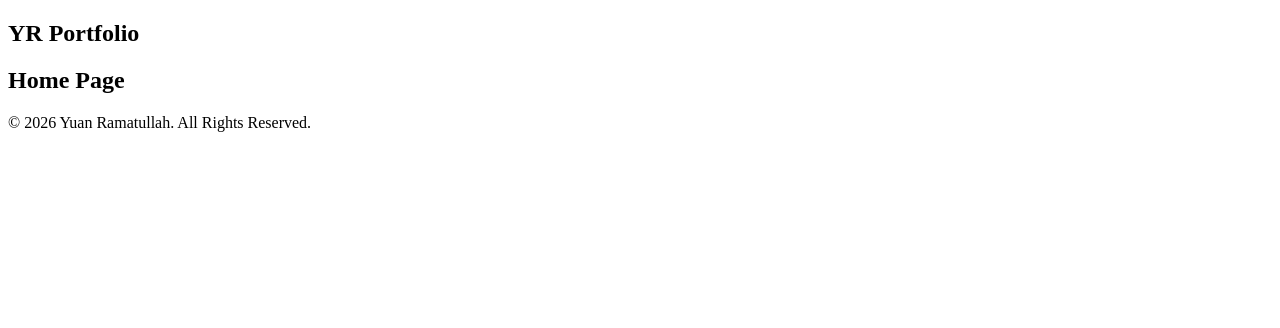
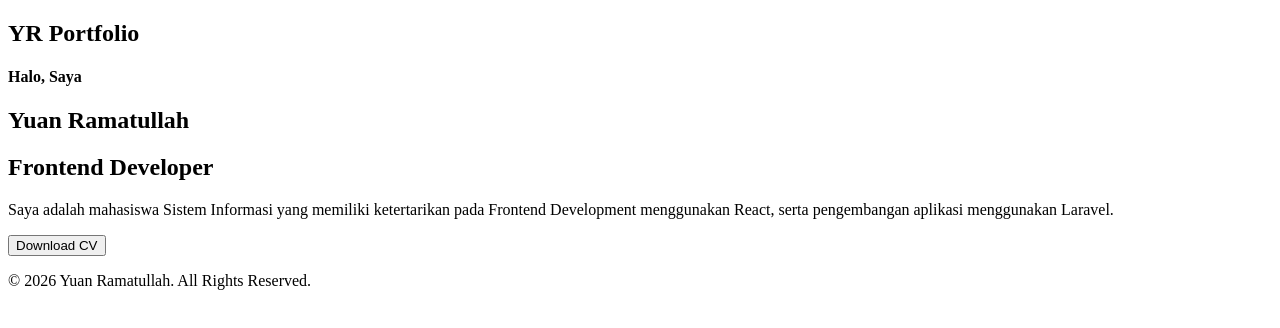
Before and after one commit to ramatullah12/portofolio, a React app in the folder portfolio/: page / in a window 1280 px wide. Shown: the top 328 px of the page. Built offline with nearby package versions, Linux system fonts and the light colour scheme; the HTML template or start-up script is replaced by a standard one.

Commit message:
feat: create hero section

```diff
--- a/portfolio/src/components/sections/Hero.tsx
+++ b/portfolio/src/components/sections/Hero.tsx
@@ -0,0 +1,21 @@
+const Hero = () => {
+  return (
+    <section>
+      <h4>Halo, Saya</h4>
+
+      <h1>Yuan Ramatullah</h1>
+
+      <h2>Frontend Developer</h2>
+
+      <p>
+        Saya adalah mahasiswa Sistem Informasi yang memiliki
+        ketertarikan pada Frontend Development menggunakan React,
+        serta pengembangan aplikasi menggunakan Laravel.
+      </p>
+
+      <button>Download CV</button>
+    </section>
+  );
+};
+
+export default Hero;
--- a/portfolio/src/pages/Home.tsx
+++ b/portfolio/src/pages/Home.tsx
@@ -1,7 +1,9 @@
+import Hero from "../components/sections/Hero";
+
 const Home = () => {
   return (
     <>
-      <h2>Home Page</h2>
+      <Hero />
     </>
   );
 };
```
